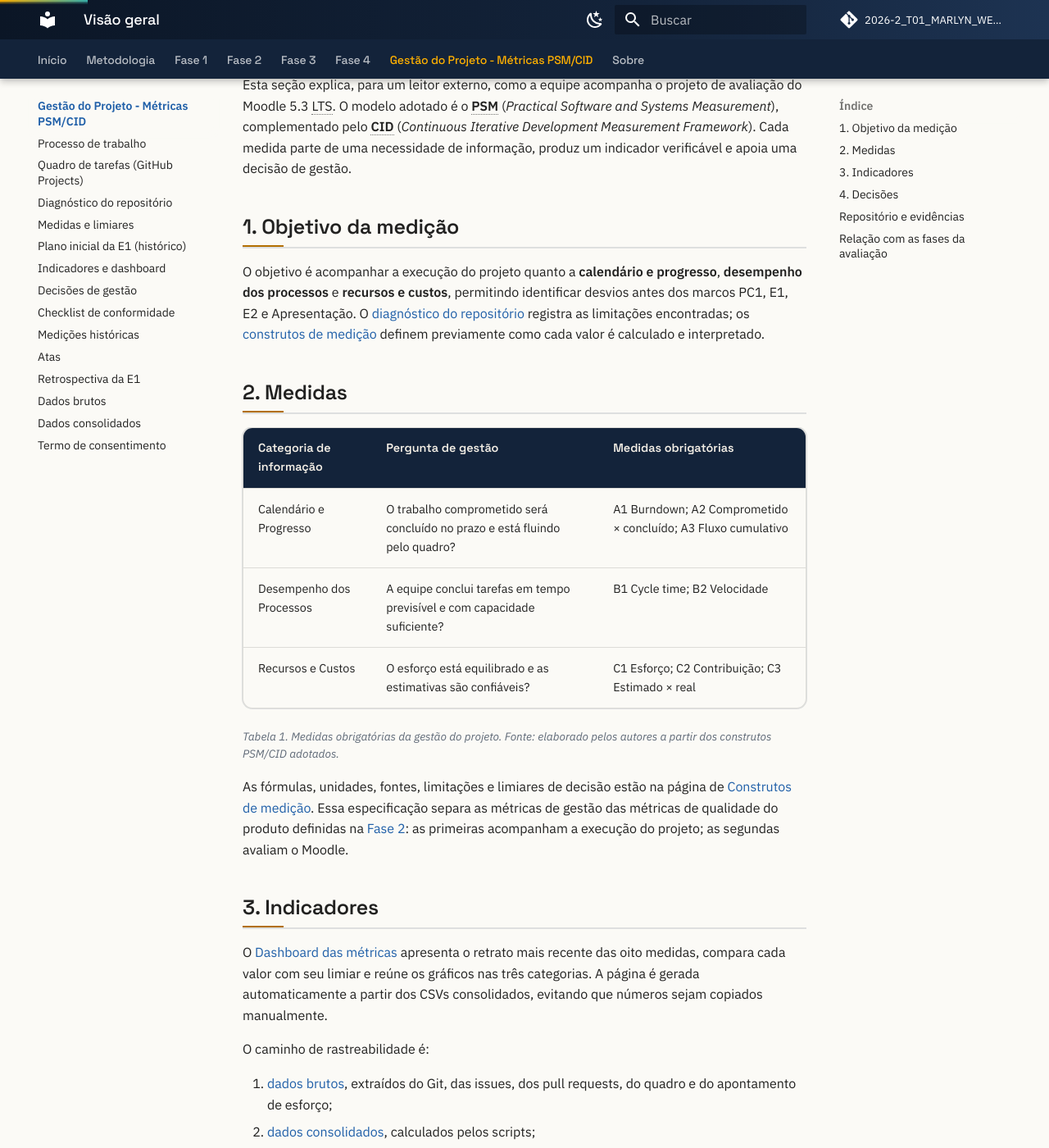
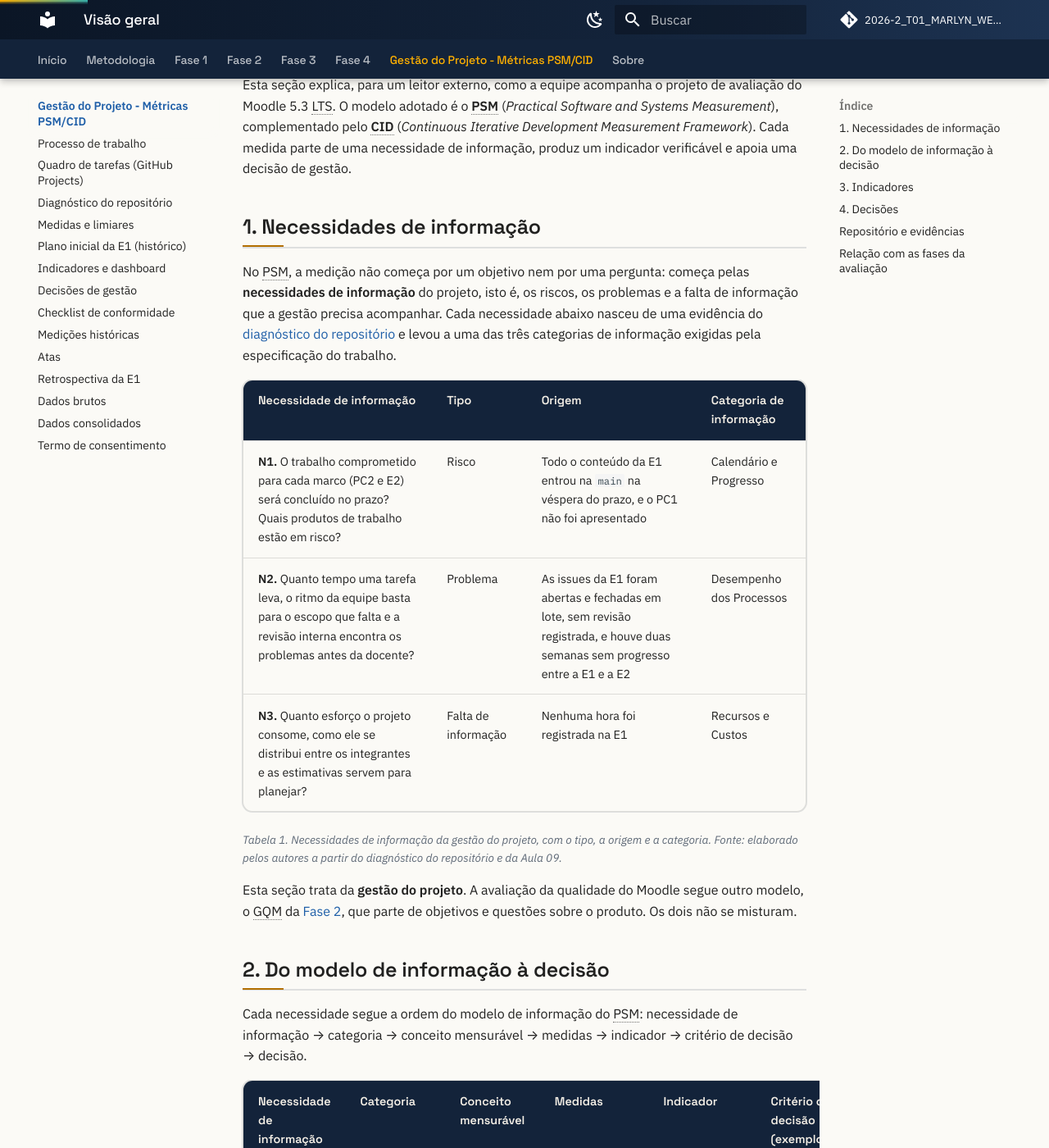
Before and after one commit to FCTE-Qualidade-de-Software-1/2026-2_T01_MARLYN_WESCOFF, an MkDocs documentation site: the page built from docs/gestao/index.md, in a window 1280 px wide and 1400 px high, scrolled down 225 px. Shown: the whole window at 82% size. Built offline with MkDocs 1.6.1 and Material for MkDocs 9.7.7, drawn with Linux system fonts in a browser that asks for light colours; comment, search, counter and statistics services are not loaded; some of the changed text lies outside the part shown.

Commit message:
Parte das necessidades de informação, e não de objetivo e pergunta, na gestão PSM/CID
Closes #116

```diff
--- a/docs/gestao/index.md
+++ b/docs/gestao/index.md
@@ -2,19 +2,31 @@
 
 Esta seção explica, para um leitor externo, como a equipe acompanha o projeto de avaliação do Moodle 5.3 LTS. O modelo adotado é o **PSM** (*Practical Software and Systems Measurement*), complementado pelo **CID** (*Continuous Iterative Development Measurement Framework*). Cada medida parte de uma necessidade de informação, produz um indicador verificável e apoia uma decisão de gestão.
 
-## 1. Objetivo da medição
+## 1. Necessidades de informação
 
-O objetivo é acompanhar a execução do projeto quanto a **calendário e progresso**, **desempenho dos processos** e **recursos e custos**, permitindo identificar desvios antes dos marcos PC1, E1, E2 e Apresentação. O [diagnóstico do repositório](../metricas/01-diagnostico-repositorio.md) registra as limitações encontradas; os [construtos de medição](../metricas/02-construtos-de-medicao.md) definem previamente como cada valor é calculado e interpretado.
+No PSM, a medição não começa por um objetivo nem por uma pergunta: começa pelas **necessidades de informação** do projeto, isto é, os riscos, os problemas e a falta de informação que a gestão precisa acompanhar. Cada necessidade abaixo nasceu de uma evidência do [diagnóstico do repositório](../metricas/01-diagnostico-repositorio.md) e levou a uma das três categorias de informação exigidas pela especificação do trabalho.
 
-## 2. Medidas
+| Necessidade de informação | Tipo | Origem | Categoria de informação |
+|---|---|---|---|
+| **N1.** O trabalho comprometido para cada marco (PC2 e E2) será concluído no prazo? Quais produtos de trabalho estão em risco? | Risco | Todo o conteúdo da E1 entrou na `main` na véspera do prazo, e o PC1 não foi apresentado | Calendário e Progresso |
+| **N2.** Quanto tempo uma tarefa leva, o ritmo da equipe basta para o escopo que falta e a revisão interna encontra os problemas antes da docente? | Problema | As issues da E1 foram abertas e fechadas em lote, sem revisão registrada, e houve duas semanas sem progresso entre a E1 e a E2 | Desempenho dos Processos |
+| **N3.** Quanto esforço o projeto consome, como ele se distribui entre os integrantes e as estimativas servem para planejar? | Falta de informação | Nenhuma hora foi registrada na E1 | Recursos e Custos |
 
-| Categoria de informação | Pergunta de gestão | Medidas obrigatórias |
-|---|---|---|
-| Calendário e Progresso | O trabalho comprometido será concluído no prazo e está fluindo pelo quadro? | A1 Burndown; A2 Comprometido × concluído; A3 Fluxo cumulativo |
-| Desempenho dos Processos | A equipe conclui tarefas em tempo previsível e com capacidade suficiente? | B1 Cycle time; B2 Velocidade |
-| Recursos e Custos | O esforço está equilibrado e as estimativas são confiáveis? | C1 Esforço; C2 Contribuição; C3 Estimado × real |
+<p class="legenda">Tabela 1. Necessidades de informação da gestão do projeto, com o tipo, a origem e a categoria. Fonte: elaborado pelos autores a partir do diagnóstico do repositório e da Aula 09.</p>
 
-<p class="legenda">Tabela 1. Medidas obrigatórias da gestão do projeto. Fonte: elaborado pelos autores a partir dos construtos PSM/CID adotados.</p>
+Esta seção trata da **gestão do projeto**. A avaliação da qualidade do Moodle segue outro modelo, o GQM da [Fase 2](../fase-2/index.md), que parte de objetivos e questões sobre o produto. Os dois não se misturam.
+
+## 2. Do modelo de informação à decisão
+
+Cada necessidade segue a ordem do modelo de informação do PSM: necessidade de informação → categoria → conceito mensurável → medidas → indicador → critério de decisão → decisão.
+
+| Necessidade de informação | Categoria | Conceito mensurável | Medidas | Indicador | Critério de decisão (exemplo) |
+|---|---|---|---|---|---|
+| N1 | Calendário e Progresso | Progresso das unidades de trabalho; conclusão de marcos | A1 Burndown; A2 Comprometido × concluído; A3 Fluxo cumulativo; A4 Conclusão de marcos | Burndown por marco e colunas comprometido × concluído por semana | Diferença maior que 10% entre comprometido e concluído: replanejar a semana seguinte |
+| N2 | Desempenho dos Processos | Eficiência do processo (velocidade) e efetividade da revisão | B1 Cycle time; B2 Velocidade; B3 Frequência de entregas; B4 Retrabalho | Histograma de cycle time e velocidade com projeção | Projeção de semanas restantes maior que o prazo: decisão de escopo |
+| N3 | Recursos e Custos | Esforço de pessoal e acurácia da estimativa | C1 Esforço; C2 Contribuição; C3 Estimado × real | Horas por integrante e por fase; custo estimado × realizado | Acurácia fora de 0,85 a 1,25: recalibrar as estimativas |
+
+<p class="legenda">Tabela 2. Ligação entre necessidade de informação, medidas, indicador e critério de decisão. Fonte: elaborado pelos autores a partir dos construtos de medição.</p>
 
 As fórmulas, unidades, fontes, limitações e limiares de decisão estão na página de [Construtos de medição](../metricas/02-construtos-de-medicao.md). Essa especificação separa as métricas de gestão das métricas de qualidade do produto definidas na [Fase 2](../fase-2/index.md): as primeiras acompanham a execução do projeto; as segundas avaliam o Moodle.
 
@@ -47,7 +59,7 @@ As [medições históricas](registro-medicoes.md) preservam os retratos anterior
 | Scripts | [Diretório `scripts/`](https://github.com/FCTE-Qualidade-de-Software-1/2026-2_T01_MARLYN_WESCOFF/tree/main/scripts) |
 | Quadro | [Marlyn Wescoff - Gestão PSM/CID](https://github.com/users/cadumotta/projects/1) |
 
-<p class="legenda">Tabela 2. Pontos de acesso aos artefatos verificáveis da gestão. Fonte: elaborado pelos autores.</p>
+<p class="legenda">Tabela 3. Pontos de acesso aos artefatos verificáveis da gestão. Fonte: elaborado pelos autores.</p>
 
 ## Relação com as fases da avaliação
 
```
Also changed, not shown: docs/metricas/02-construtos-de-medicao.md (+9 -9 lines).
